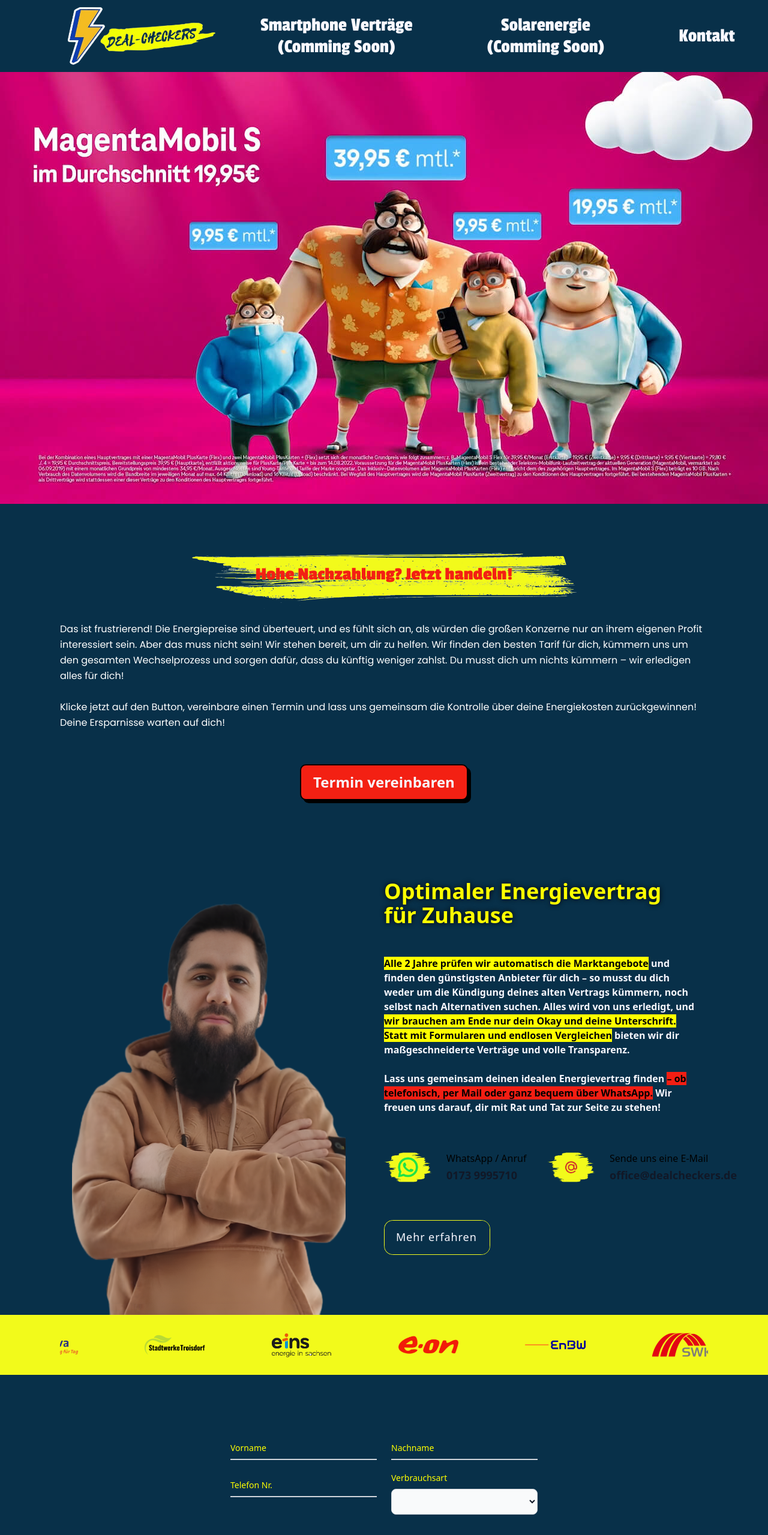
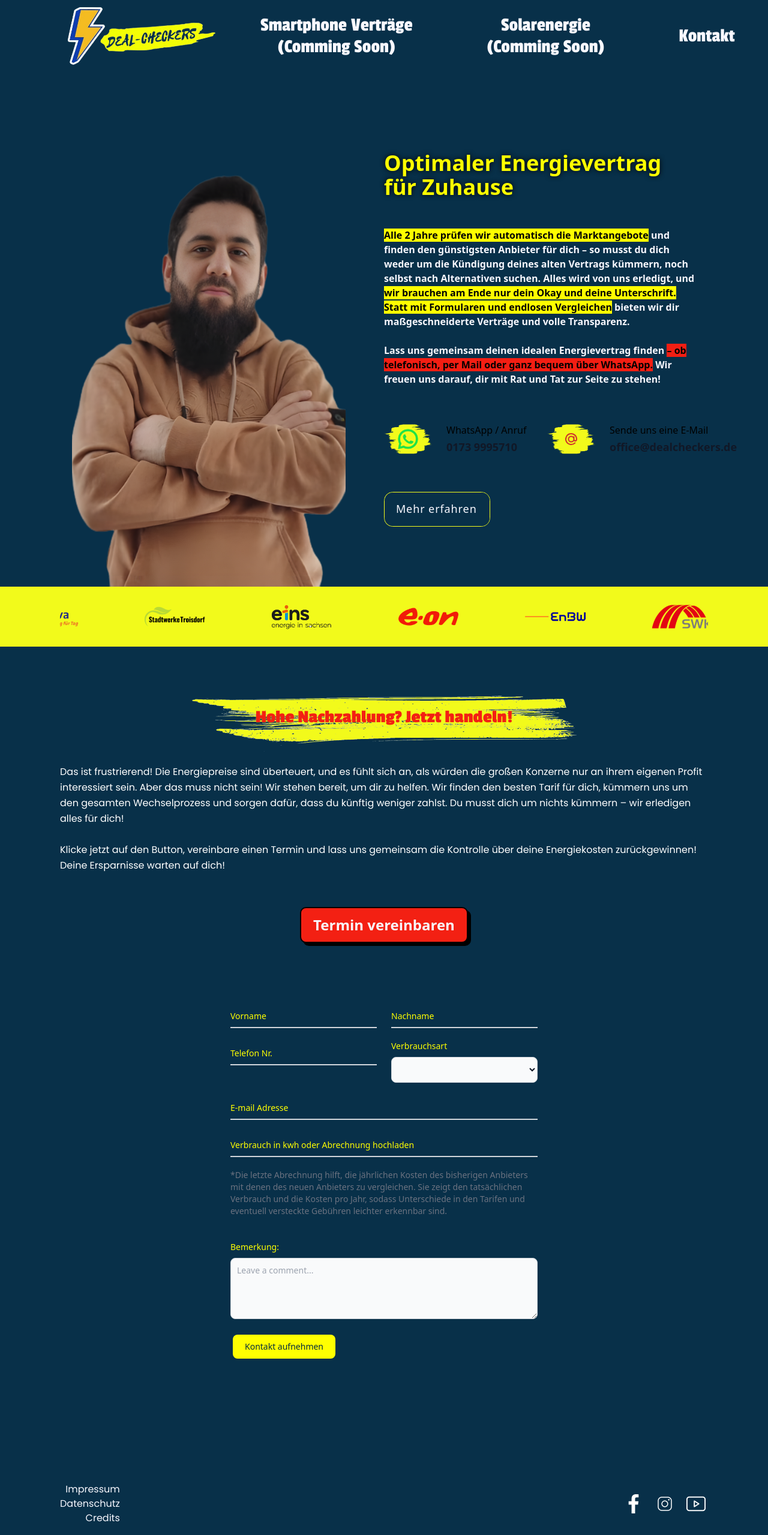
Before and after one commit to IshakAtes/energySales, an Angular app: page / in a window 1280 px wide. Shown: the top 2559 px of the page at 60% size. Built offline with nearby package versions, Linux system fonts and the light colour scheme.

Commit message:
changed php file

```diff
--- a/src/app/contact-form/contact-form.component.ts
+++ b/src/app/contact-form/contact-form.component.ts
@@ -76,7 +76,7 @@
 
 
   post = {
-    endPoint: 'https://ishakates.com/send-email.php',
+    endPoint: 'https://dealcheckers.de/send-email.php',
     body: (payload: any) => JSON.stringify(payload),
     options: {
       headers: {
--- a/src/app/main/main.component.html
+++ b/src/app/main/main.component.html
@@ -1,9 +1,21 @@
-<app-nav></app-nav>
+<!-- <app-nav></app-nav>
 <app-header></app-header>
 <app-call-to-meeting></app-call-to-meeting>
-<!-- <app-roadmap></app-roadmap> -->
 <app-our-service></app-our-service>
 <app-sponsoring-banner></app-sponsoring-banner>
 <app-contact-form id="formComponent"></app-contact-form>
+<app-footer></app-footer> -->
+
 <!-- <app-service-banner></app-service-banner> -->
+<!-- <app-roadmap></app-roadmap> -->
+
+
+
+<!-- Down-section for Beta Version -->
+
+<app-nav></app-nav>
+<app-our-service></app-our-service>
+<app-sponsoring-banner></app-sponsoring-banner>
+<app-call-to-meeting></app-call-to-meeting>
+<app-contact-form id="formComponent"></app-contact-form>
 <app-footer></app-footer>
```
Also changed, not shown: 1 other file (tests, documents, lock files or other folders).
